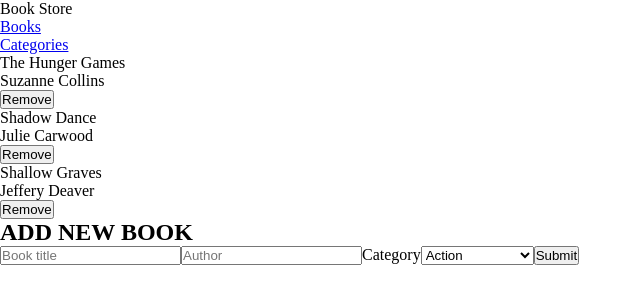
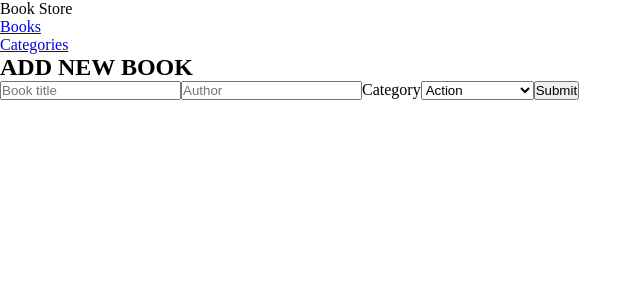
Before and after one commit to afizsavage/books-store, a React (Create React App) app: page / in a window 1280 px wide. Shown: the top 304 px of the page, without its empty margins (0-642 px from the left). Built offline with nearby package versions, Linux system fonts and the light colour scheme.

Commit message:
Update UI to reflect state change

```diff
--- a/src/components/books/booklist.js
+++ b/src/components/books/booklist.js
@@ -1,37 +1,23 @@
+import { useSelector } from 'react-redux';
+
 import BookCard from './card';
 
-const books = [
-  {
-    id: 0,
-    author: 'Suzanne Collins',
-    category: 'Action',
-    title: 'The Hunger Games',
-  },
-  {
-    id: 1,
-    author: 'Julie Carwood',
-    category: 'Action',
-    title: 'Shadow Dance',
-  },
-  {
-    id: 2,
-    author: 'Jeffery Deaver',
-    category: 'Thriller',
-    title: 'Shallow Graves',
-  },
-];
+const BookList = () => {
+  const books = useSelector((state) => state.booksReducer);
 
-const BookList = () => (
+  return (
     <div>
       <ul>
-      {books.map((book) => (
+        {books.length > 0
+          ? books.map((book) => (
             <li key={book.id}>
-          {' '}
               <BookCard book={book} />
             </li>
-      ))}
+          ))
+          : null}
       </ul>
     </div>
   );
+};
 
 export default BookList;
```
Lines whose indentation alone changed are shown as unchanged.
